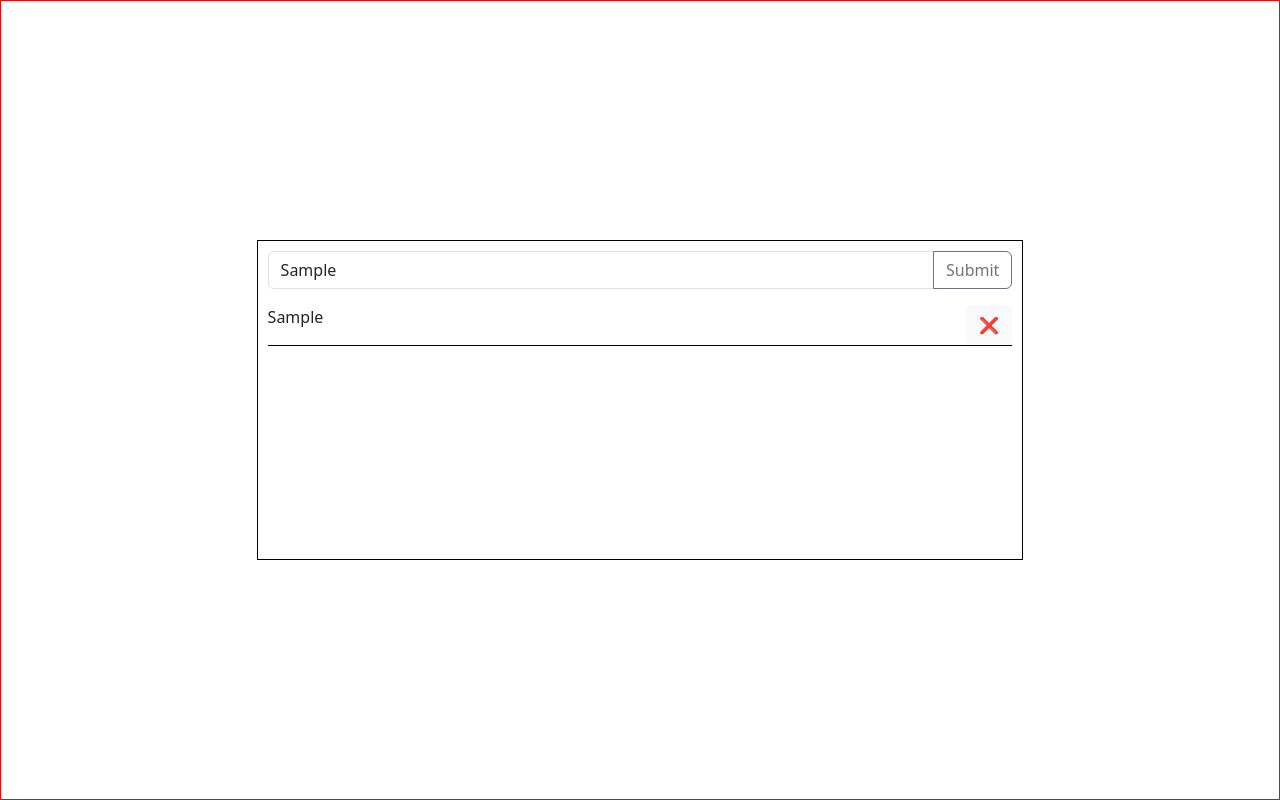
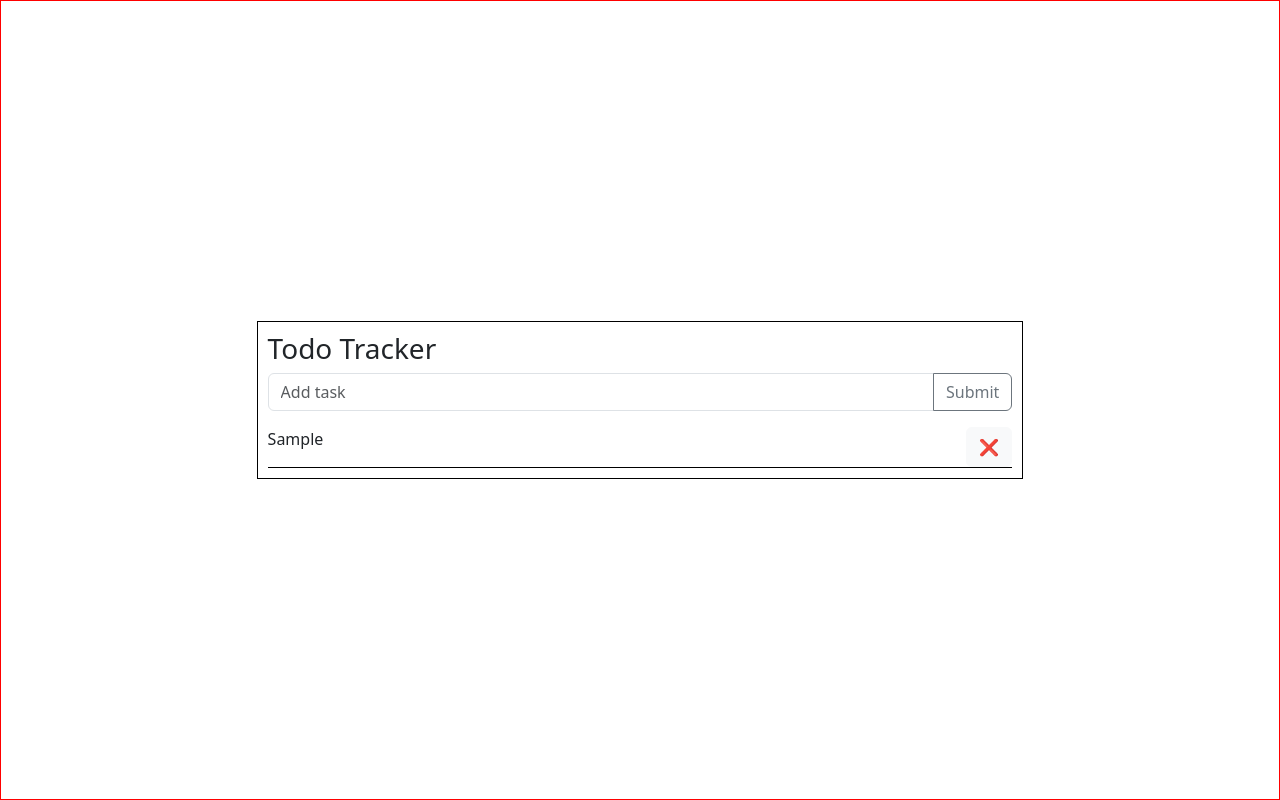
Before and after one commit to Harnoorkaur06/MERN_G06, a plain HTML site: page phase_01_htmlcssjs/day_09/todoFolder/todo.html in a window 1280 px wide. Both pictures are taken after typing "Sample" into the empty fields and a click on the button "Submit". Drawn offline with nearby package versions, Linux system fonts and the light colour scheme.

Commit message:
todo task done

```diff
--- a/phase_01_htmlcssjs/day_09/todoFolder/todo.html
+++ b/phase_01_htmlcssjs/day_09/todoFolder/todo.html
@@ -16,14 +16,16 @@
         #inpcontainer{
             border: 1px solid black;
             width: 60%;
-            height: 40%;
+            height: auto;
             padding: 10px;
+
         }
     </style>
 </head>
 <body>
     <div id="container">
         <div id="inpcontainer">
+            <h3>Todo Tracker</h3>
             <div class="input-group mb-3">
                 <input id="task" type="text" class="form-control" placeholder="Add task" aria-label="Recipient’s username" aria-describedby="button-addon2">
                 <button onclick="handleclick()" class="btn btn-outline-secondary" type="button" id="button-addon2">Submit</button>
@@ -48,6 +50,7 @@
         }
         todos.push(task)
         // console.log(todos)
+        text.value = "";
         render()
     }
     let taskcontainer=document.getElementById("taskcontainer")
@@ -56,11 +59,24 @@
         todos.forEach((el,index)=>{
             taskcontainer.innerHTML+=`
             <div style="border-bottom: 1px solid black; display:flex;justify-content: space-between">
-                <p>${el.title}</p>
-                <button type="button" class="btn btn-light">❌</button>
+                <p onclick="handleStatus(${index})" style="cursor:pointer; text-decoration:${el.status==true?"line-through":"none"};color: ${el.status==true?"aquamarine":"none"}; " >${el.title}</p>
+                <button onclick="handleDelete(${index})" type="button" class="btn btn-light">❌</button>
             </div>
 
             `
         })
     }
+
+    let handleDelete=(index)=>{
+        // alert(`Index ${index}`)
+        todos.splice(index,1)
+        render()
+    }
+
+    let handleStatus=(id)=>{
+        // alert("triggered")
+        todos[id].status=!todos[id].status
+        // console.log("todos after click",todos)
+        render()
+    }
 </script>
```
Also changed, not shown: phase_01_htmlcssjs/day_09/todoFolder/task.md (deleted).
